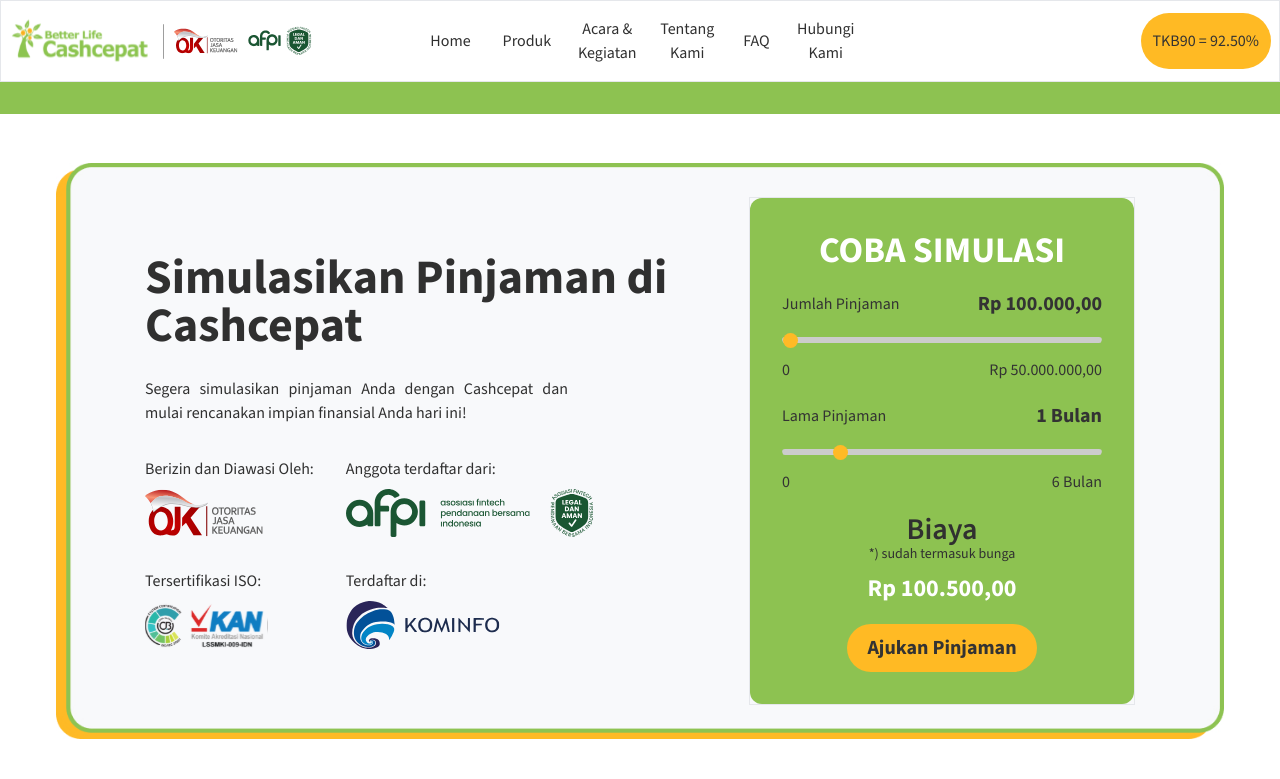
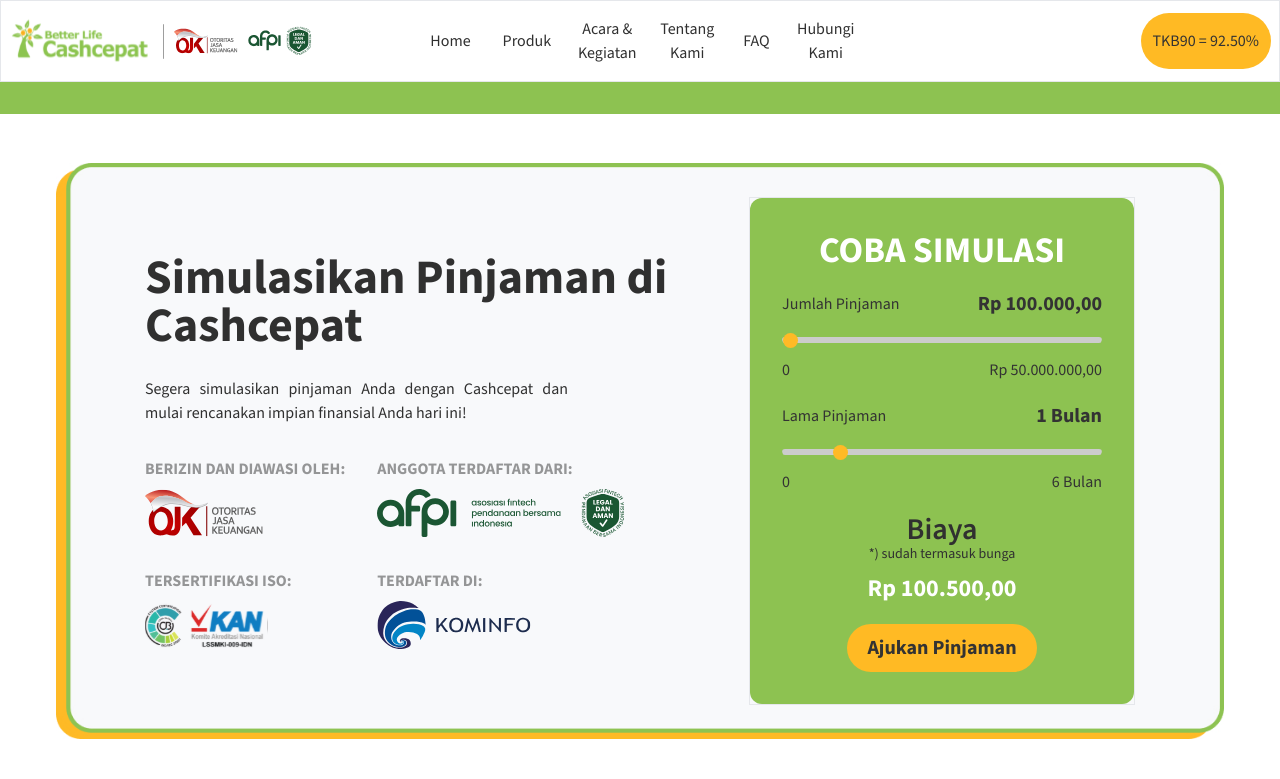
Before and after one commit to Aramdhann/company_profile_2, a React (Vite) app: page /product in a window 1280 px wide. Shown: the top 779 px of the page. Built offline with nearby package versions, Linux system fonts and the light colour scheme.

Commit message:
updated text title trusted component

```diff
--- a/src/components/Trusted.jsx
+++ b/src/components/Trusted.jsx
@@ -11,13 +11,13 @@
       <div className="flex flex-wrap">
         <div className="flex grow p-5 mx-7 justify-center">
           <div>
-            <p className="text-center mb-2">Berizin dan Diawasi Oleh:</p>
+            <p className="text-center mb-2 footer-title text-dope">Berizin dan Diawasi Oleh:</p>
             <img src={logo_ojk} alt="logo OJK" className="h-12" />
           </div>
         </div>
         <div className="flex grow p-5 mx-7 justify-center">
           <div>
-            <p className="text-center mb-2">Anggota terdaftar dari:</p>
+            <p className="text-center mb-2 footer-title text-dope">Anggota terdaftar dari:</p>
             <div className="flex flex-row space-x-5">
               <img src={logo_afpi} alt="logo afpi" className="h-12" />
               <img src={logo_legal} alt="logo legal afpi" className="h-12" />
@@ -26,13 +26,13 @@
         </div>
         <div className="flex grow p-5 mx-7 justify-center">
           <div>
-            <p className="text-center mb-2">Tersertifikasi ISO:</p>
+            <p className="text-center mb-2 footer-title text-dope">Tersertifikasi ISO:</p>
             <img src={logo_iso} alt="logo iso" className="h-12" />
           </div>
         </div>
         <div className="flex grow p-5 mx-7 justify-center">
           <div>
-            <p className="text-center mb-2">Terdaftar di:</p>
+            <p className="text-center mb-2 footer-title text-dope">Terdaftar di:</p>
             <img src={logo_kominfo} alt="logo kominfo" className="h-12" />
           </div>
         </div>
--- a/src/pages/Product.jsx
+++ b/src/pages/Product.jsx
@@ -74,13 +74,13 @@
               <div className="flex flex-col gap-8">
                 <div>
                   <div>
-                    <p className="mb-2">Berizin dan Diawasi Oleh:</p>
+                    <p className="mb-2 footer-title text-dope">Berizin dan Diawasi Oleh:</p>
                     <img src={logo_ojk} alt="logo OJK" className="h-12" />
                   </div>
                 </div>
                 <div>
                   <div>
-                    <p className="mb-2">Tersertifikasi ISO:</p>
+                    <p className="mb-2 footer-title text-dope">Tersertifikasi ISO:</p>
                     <img src={logo_iso} alt="logo iso" className="h-12" />
                   </div>
                 </div>
@@ -88,7 +88,7 @@
               <div className="flex flex-col gap-8">
                 <div>
                   <div>
-                    <p className="mb-2">Anggota terdaftar dari:</p>
+                    <p className="mb-2 footer-title text-dope">Anggota terdaftar dari:</p>
                     <div className="flex flex-row gap-5">
                       <img src={logo_afpi} alt="logo afpi" className="h-12" />
                       <img
@@ -101,7 +101,7 @@
                 </div>
                 <div>
                   <div>
-                    <p className="mb-2">Terdaftar di:</p>
+                    <p className="mb-2 footer-title text-dope">Terdaftar di:</p>
                     <img
                       src={logo_kominfo}
                       alt="logo kominfo"
```
